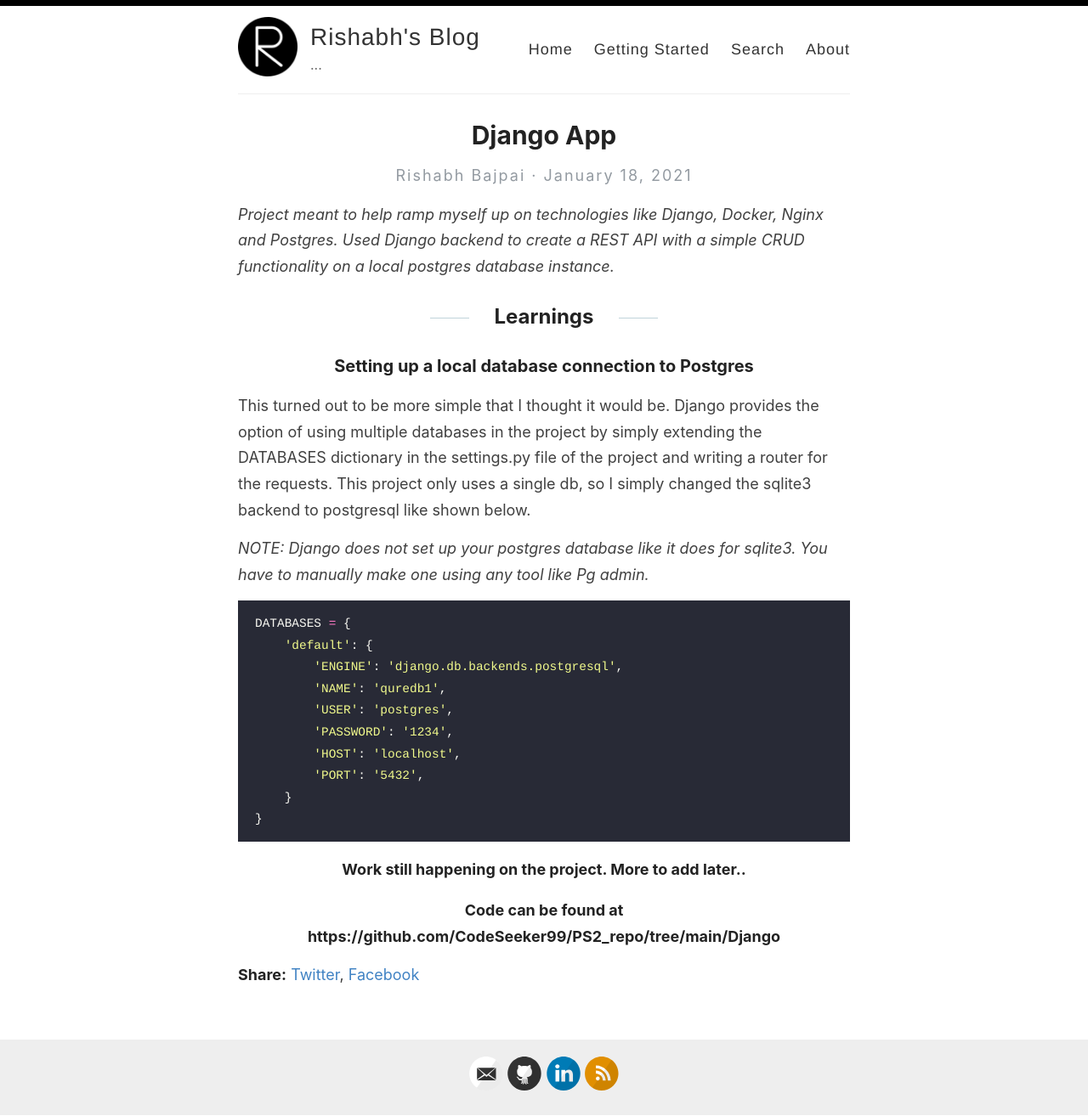
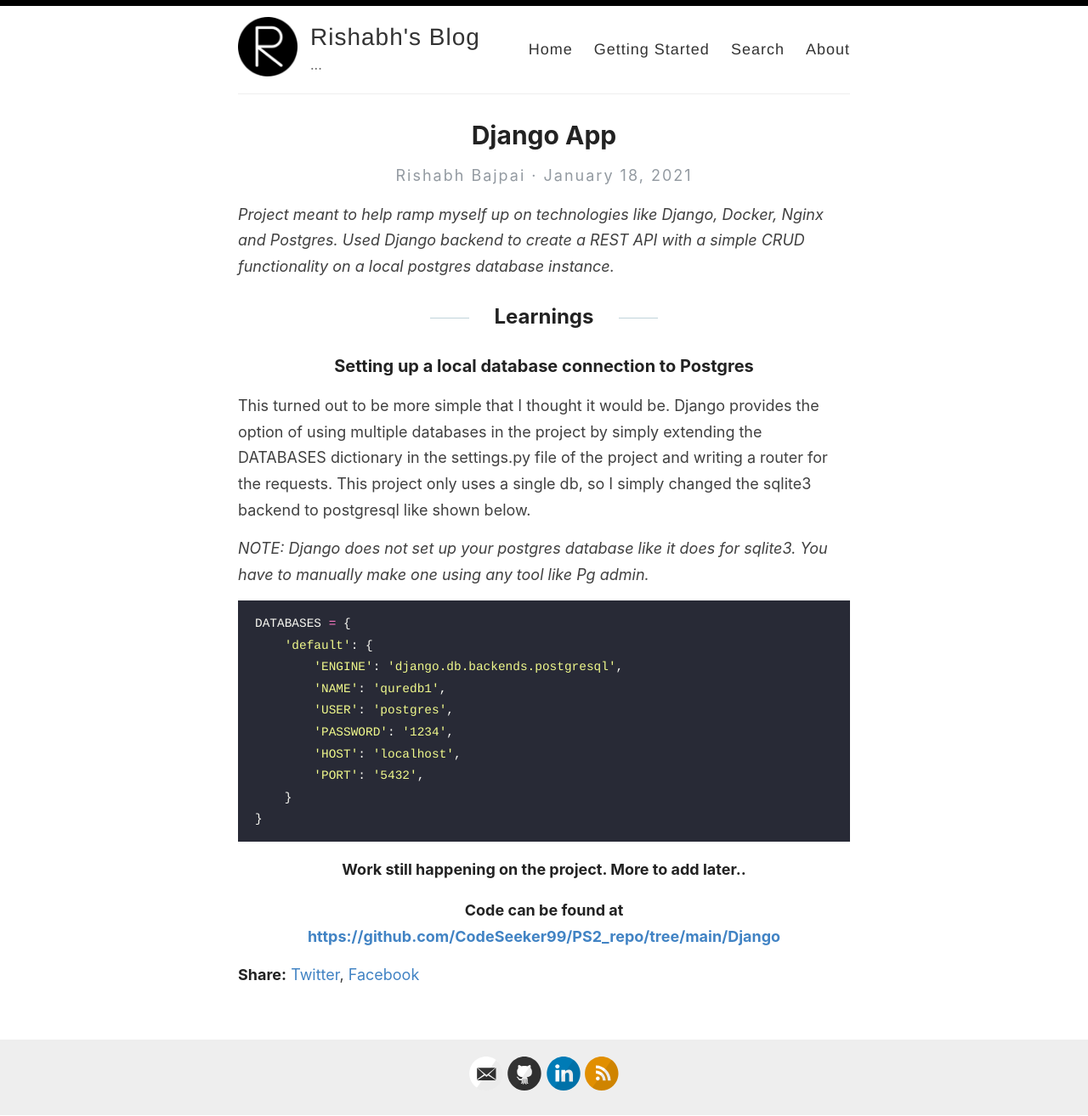
Before and after one commit to CodeSeeker99/codeseeker99.github.io, a Jekyll site: the page built from _posts/2021-01-18-Django-App.md, in a window 1280 px wide. Shown: the whole page at 85% size. Built offline with Jekyll 4.4.1, drawn with Linux system fonts in a browser that asks for light colours; our own code applies the rules of GitHub Pages for plain Markdown files; part of the change alters nothing that is shown.

```diff
--- a/_posts/2021-01-18-Django-App.md
+++ b/_posts/2021-01-18-Django-App.md
@@ -27,4 +27,4 @@ DATABASES = {
 
 #### Work still happening on the project. More to add later..
 
-#### Code can be found at https://github.com/CodeSeeker99/PS2_repo/tree/main/Django
+#### Code can be found at [https://github.com/CodeSeeker99/PS2_repo/tree/main/Django]( "this Repo link")
```
